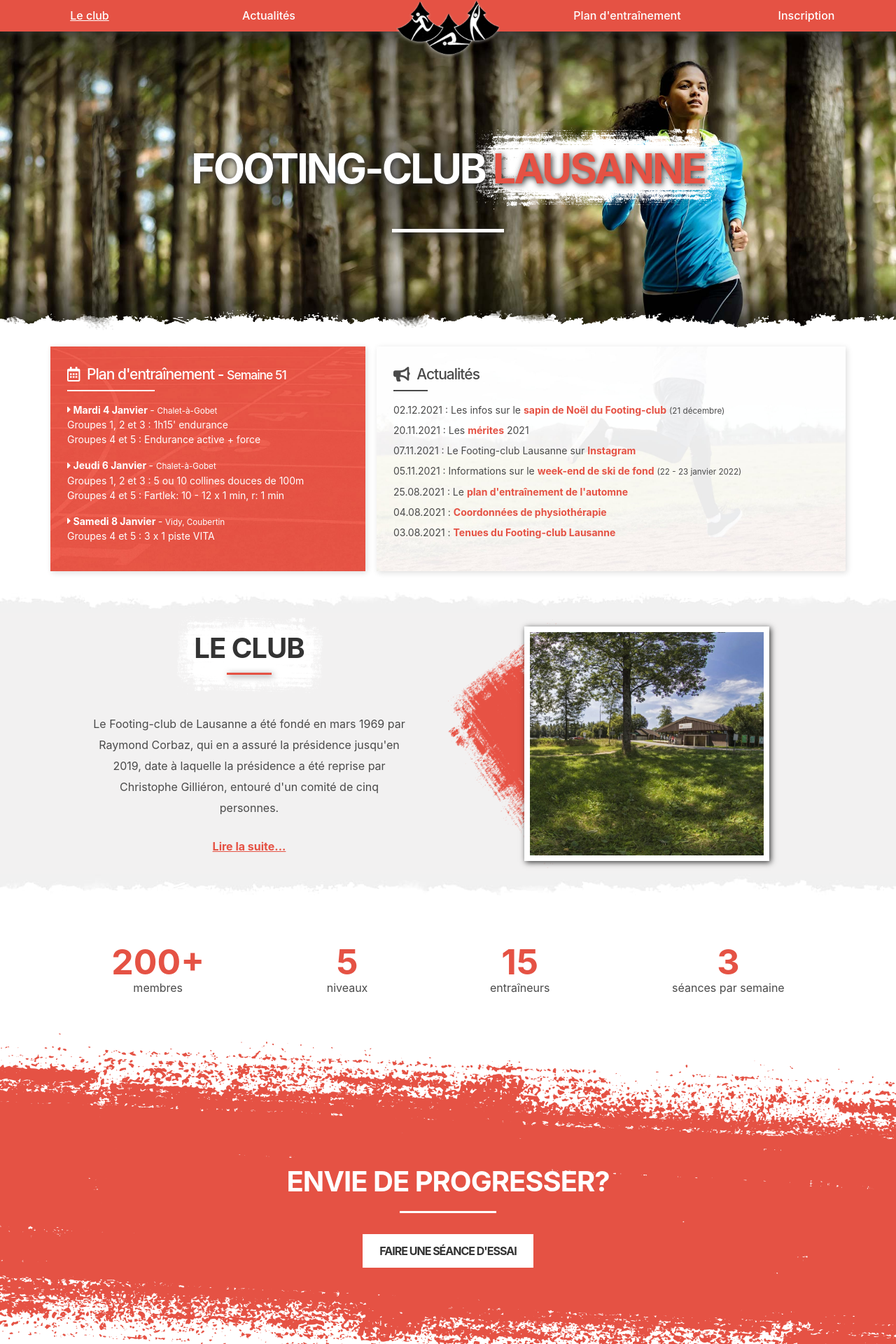
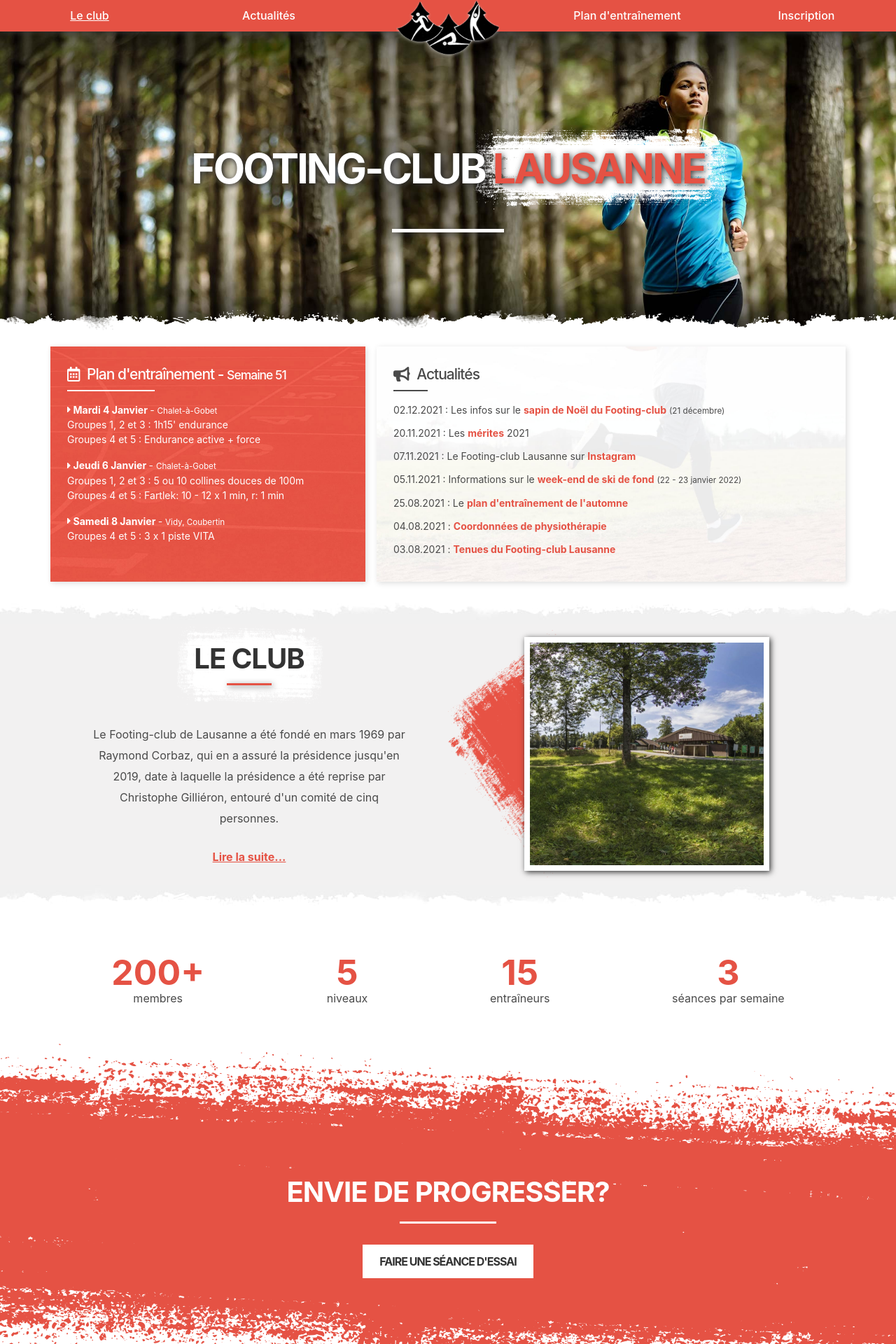
Before and after one commit to footing-club/footing-club, a Jekyll site: the page built from index.html, in a window 1280 px wide. Shown: the top 1920 px of the page at 70% size. Built offline with Jekyll 4.4.1, drawn with Linux system fonts in a browser that asks for light colours; nearby versions of some CDN libraries.

Commit message:
Add margin to news

```diff
--- a/_sass/index.sass
+++ b/_sass/index.sass
@@ -45,7 +45,7 @@
     padding: 24px
 
   li
-    margin-bottom: 8px
+    margin-bottom: 12px
 
   a
     color: #4a4a4a
```
